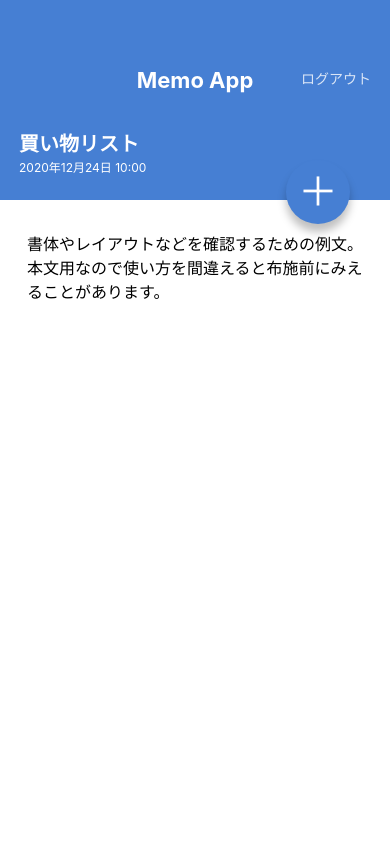
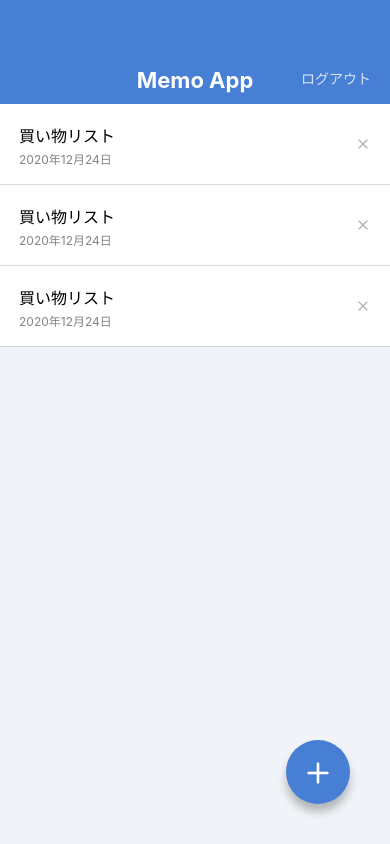
Before and after one commit to Issy-R/MemoAppRe, a React Native app: screen / in a window 390 px wide. Built offline with nearby package versions, Linux system fonts and the light colour scheme.

Commit message:
Use Icon

```diff
--- a/App.jsx
+++ b/App.jsx
@@ -1,8 +1,10 @@
 import React from 'react';
 import MemoDetailScreen from './src/screens/MemoDetailScreen';
+import MemoListlScreen from './src/screens/MemoListScreen';
+
 
 export default function App() {
   return (
-    <MemoDetailScreen />
+    <MemoListlScreen />
   );
 }
--- a/package.json
+++ b/package.json
@@ -8,6 +8,7 @@
     "eject": "expo eject"
   },
   "dependencies": {
+    "@expo/vector-icons": "^12.0.3",
     "expo": "~40.0.0",
     "expo-status-bar": "~1.0.3",
     "prop-types": "^15.7.2",
--- a/src/components/CircleBotton.jsx
+++ b/src/components/CircleBotton.jsx
@@ -1,19 +1,20 @@
 import React from 'react';
 import { StyleSheet, Text, View } from 'react-native';
 import { string, shape } from 'prop-types';
+import { Feather } from '@expo/vector-icons';
 
 export default function CircleBotton(props) {
-  const { children, style } = props;
+  const { style, name } = props;
   return (
     <View style={[styles.circleBotton, style]}>
-      <Text style={styles.circleBottonLabel}>{children}</Text>
+      <Text style={styles.circleBottonLabel}><Feather name={name} size={32} color="#fff" /></Text>
     </View>
   );
 }
 
 CircleBotton.propTypes = {
-  children: string.isRequired,
   style: shape(),
+  name: string.isRequired,
 };
 
 CircleBotton.defaultProps = {
--- a/src/components/MemoList.jsx
+++ b/src/components/MemoList.jsx
@@ -1,5 +1,6 @@
 import React from 'react';
 import { StyleSheet, Text, View } from 'react-native';
+import { Feather } from '@expo/vector-icons';
 
 export default function MemoList() {
   return (
@@ -10,7 +11,7 @@ export default function MemoList() {
           <Text style={styles.memoListDate}>2020年12月24日</Text>
         </View>
         <View>
-          <Text>X</Text>
+          <Text><Feather name="x" size={16} color="#B0B0B0" /></Text>
         </View>
       </View>
       <View>
@@ -20,7 +21,7 @@ export default function MemoList() {
             <Text style={styles.memoListDate}>2020年12月24日</Text>
           </View>
           <View>
-            <Text>X</Text>
+            <Text><Feather name="x" size={16} color="#B0B0B0" /></Text>
           </View>
         </View>
       </View>
@@ -31,7 +32,7 @@ export default function MemoList() {
             <Text style={styles.memoListDate}>2020年12月24日</Text>
           </View>
           <View>
-            <Text>X</Text>
+            <Text><Feather name="x" size={16} color="#B0B0B0" /></Text>
           </View>
         </View>
       </View>
--- a/src/screens/MemoDetailScreen.jsx
+++ b/src/screens/MemoDetailScreen.jsx
@@ -18,7 +18,7 @@ export default function MemoDetailScreen() {
           書体やレイアウトなどを確認するための例文。本文用なので使い方を間違えると布施前にみえることがあります。
         </Text>
       </ScrollView>
-      <CircleBotton style={{ top: 160, bottom: 'auto' }}>＋</CircleBotton>
+      <CircleBotton style={{ top: 160, bottom: 'auto' }} name="edit-2" />
     </View>
   );
 }
--- a/src/screens/MemoListScreen.jsx
+++ b/src/screens/MemoListScreen.jsx
@@ -9,7 +9,7 @@ export default function MemoListScreen() {
     <View style={styles.container}>
       <AppBar />
       <MemoList />
-      <CircleBotton>＋</CircleBotton>
+      <CircleBotton name="plus" />
     </View>
   );
 }
```
